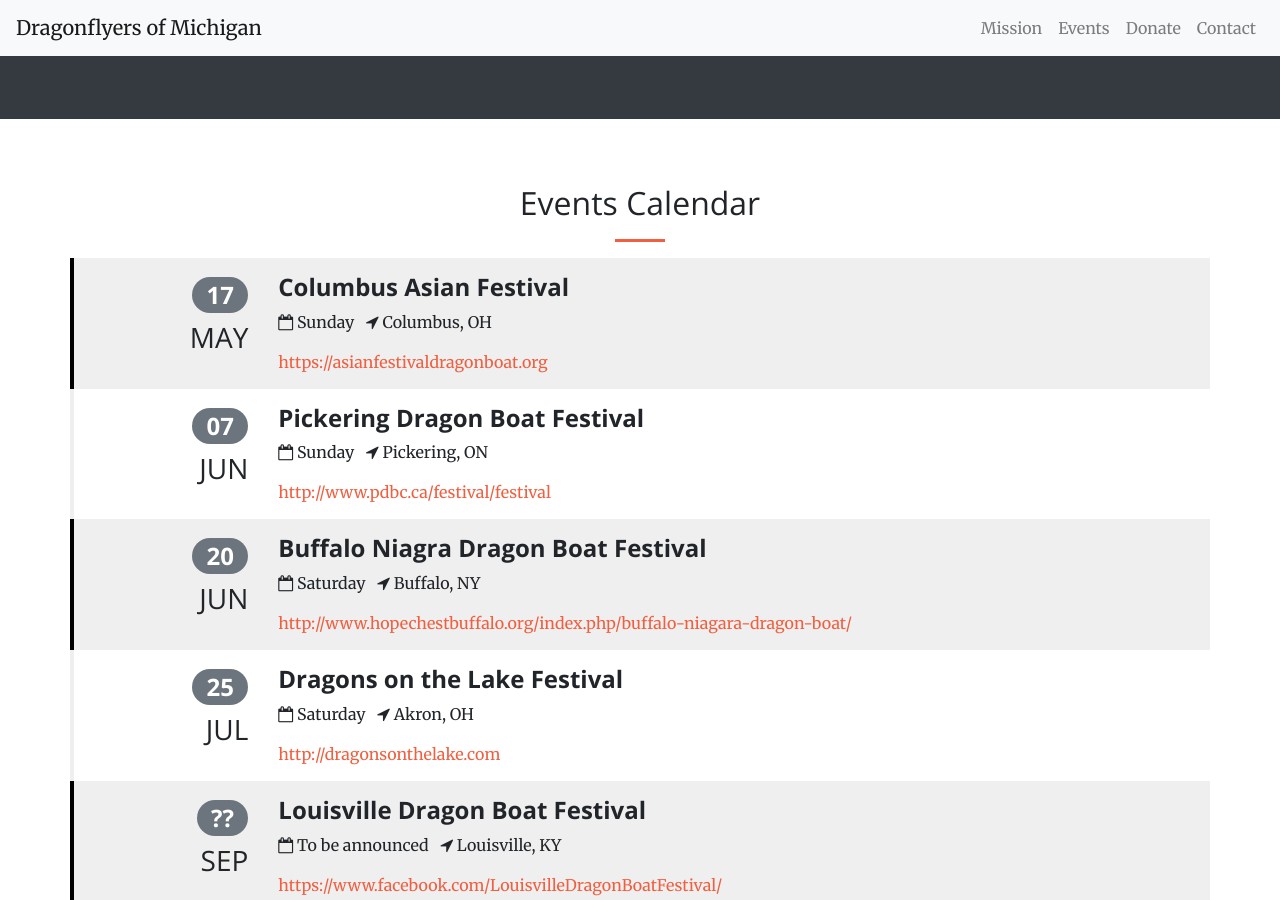
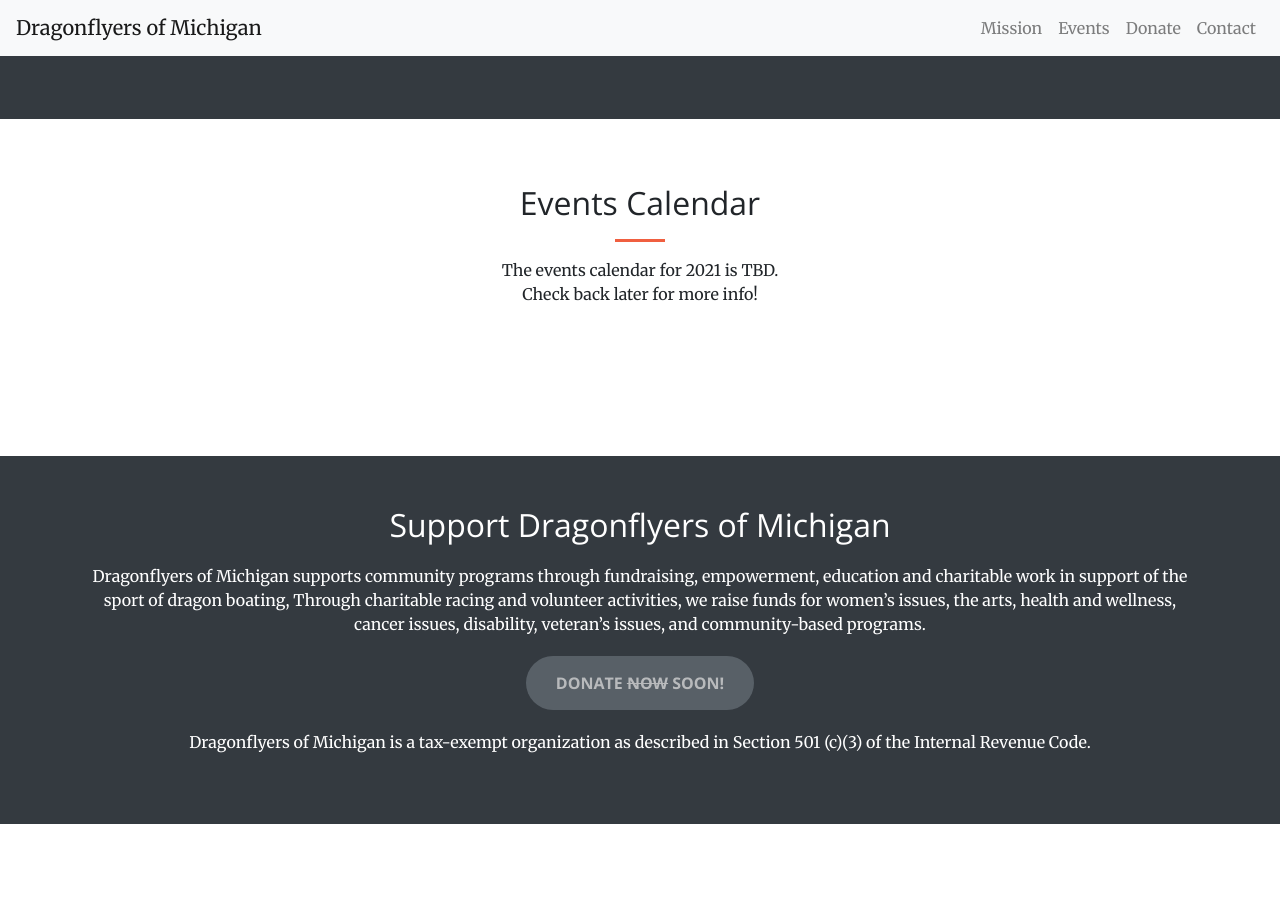
Before and after one commit to StilgarISCA/dragonflyers.org, a Jekyll site: the page built from index.html, in a window 1280 px wide and 900 px high, scrolled down 1052 px. Built offline with Jekyll 4.4.1, drawn with Linux system fonts in a browser that asks for light colours; some of the changed text lies outside the part shown.

Commit message:
2021 events tbd

```diff
--- a/_includes/events.html
+++ b/_includes/events.html
@@ -4,10 +4,12 @@
             <div class="col-xl-12 text-center">
                 <h2 class="section-heading">Events Calendar</h2>
                 <hr class="primary">
+                <p class="section-heading">The events calendar for 2021 is TBD.<br />Check back later for more info!</p>
             </div>
         </div>
     </div>
     <!-- https://bootsnipp.com/snippets/VgzeR -->
+    <!--
     <div class="container">
         <div class="row row-striped">
             <div class="col-2 text-right">
@@ -107,6 +109,7 @@
             </div>
         </div>
     </div>
+    -->
     <!-- container -->
     <!-- <div class="container">
         <div class="row">
```
